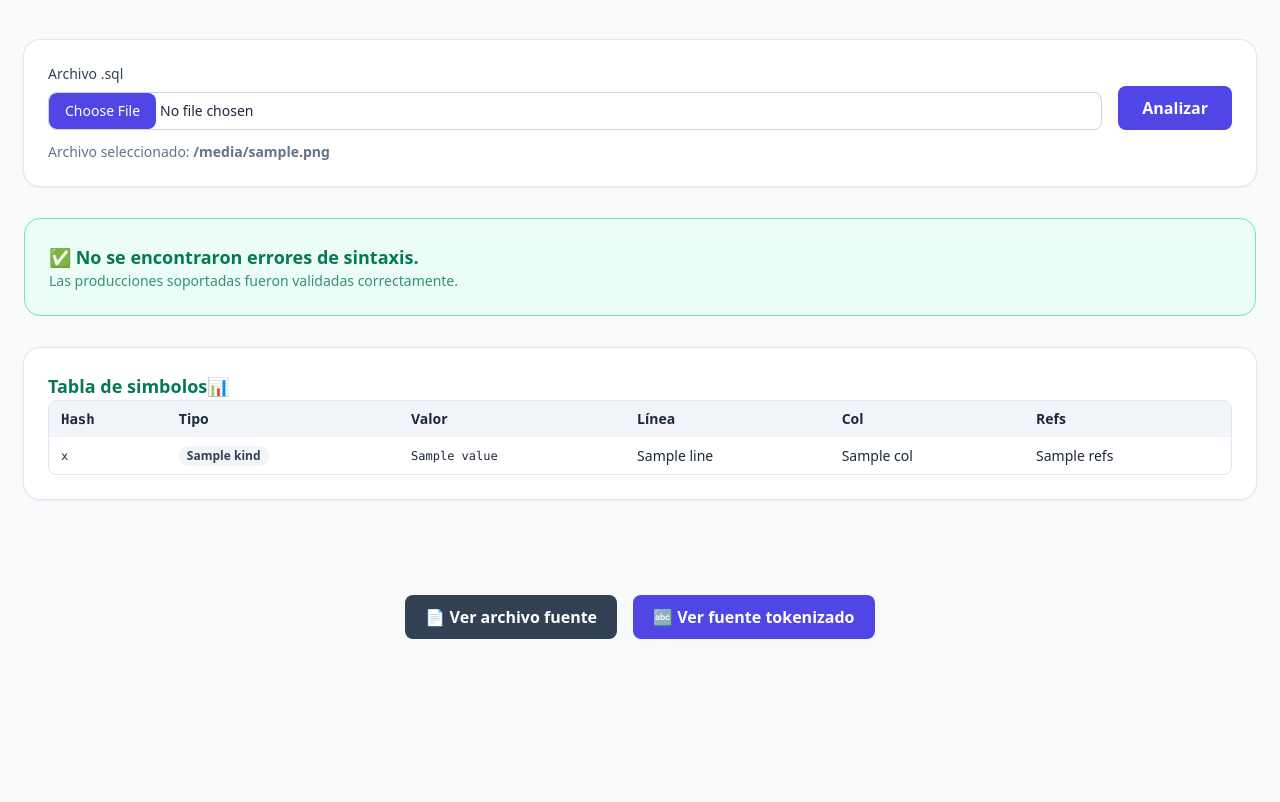
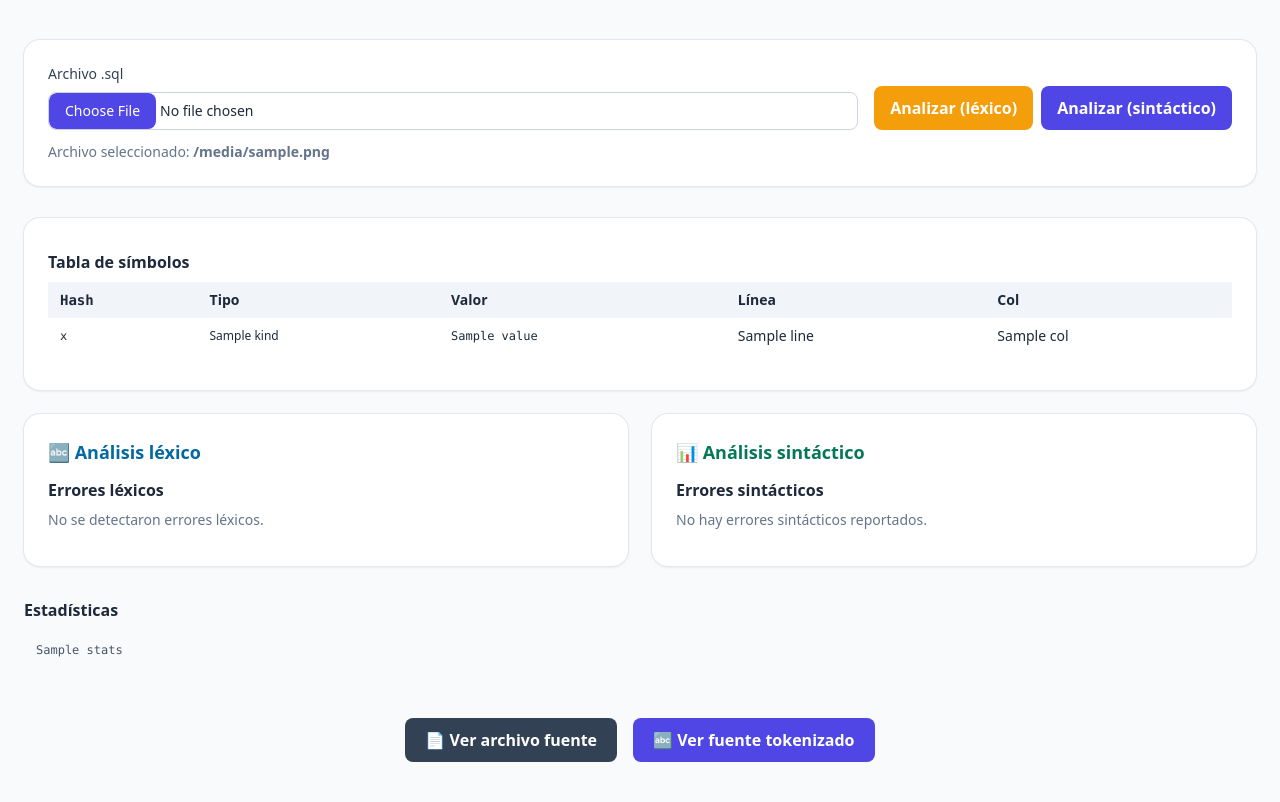
Before and after one commit to CristelleMadridLopez23/automata-analizador-consultas-sql, a Django app: template analizador_sql/analizador_lexico/templates/index.html in a window 1280 px wide. Shown: the part 108-910 px from the top of the page. Before the commit the page ends 747 px from the top, so only its background shows below. Run offline with Django 5.2, Linux system fonts and the light colour scheme; the template is opened without the code that fills it: most values are stand-ins (such as "Sample title", 1, 10 or a date in 2020); some libraries are stand-ins or nearby versions.

Commit message:
Separando Lexico de Sintactico

```diff
--- a/analizador_sql/analizador_lexico/templates/index.html
+++ b/analizador_sql/analizador_lexico/templates/index.html
@@ -78,9 +78,17 @@
                         file:bg-indigo-600 file:text-white file:border-0 file:rounded-lg
                         file:px-4 file:py-2 hover:file:bg-indigo-700">
         </div>
-        <button class="bg-indigo-600 hover:bg-indigo-700 text-white rounded-lg px-6 py-2.5 font-semibold">
-          Analizar
+
+        <div class="flex gap-2">
+          <button type="submit" name="mode" value="lex"
+                  class="bg-amber-500 hover:bg-amber-600 text-white rounded-lg px-4 py-2.5 font-semibold">
+            Analizar (léxico)
           </button>
+          <button type="submit" name="mode" value="full"
+                  class="bg-indigo-600 hover:bg-indigo-700 text-white rounded-lg px-4 py-2.5 font-semibold">
+            Analizar (sintáctico)
+          </button>
+        </div>
       </form>
 
       {% if filename %}
@@ -90,125 +98,76 @@
       {% endif %}
     </section>
 
-    <!-- ERRORES -->
-    {% if errors and errors|length > 0 %}
-    <section class="rounded-2xl border border-rose-300 dark:border-rose-800 bg-rose-50 dark:bg-rose-900/30 p-6 mb-8">
-      <h2 class="text-lg font-semibold text-rose-700 dark:text-rose-300 mb-2">❌ Errores encontrados</h2>
-      <ul class="text-sm space-y-1">
-        {% for e in errors %}
-        <li class="font-mono">{{ e }}</li>
-        {% endfor %}
-      </ul>
-    </section>
-    {% elif filename %}
-    <section class="rounded-2xl border border-emerald-300 dark:border-emerald-800 bg-emerald-50 dark:bg-emerald-900/30 p-6 mb-8">
-      <h2 class="text-lg font-semibold text-emerald-700 dark:text-emerald-300">✅ No se encontraron errores de sintaxis.</h2>
-      <p class="text-sm text-emerald-700/80 dark:text-emerald-300/80">
-        Las producciones soportadas fueron validadas correctamente.
-      </p>
-    </section>
-    {% endif %}
-
-    <!-- TOKENS -->
-    {% comment %} {% if tokens %}
-    <section class="bg-white dark:bg-slate-800 rounded-2xl shadow ring-1 ring-slate-200 dark:ring-slate-700 p-6 mb-8">
-      <div class="flex justify-between items-center mb-4">
-        <span class="text-sm text-slate-500 dark:text-slate-400">Total: {{ tokens|length }}</span>
-      </div>
-
-      <!-- Grid: Tokens (izquierda) + Symbols (derecha) -->
-      <div class="grid gap-6 sm:grid-cols-1 lg:grid-cols-[1fr_360px]">
-        <!-- TOKENS TABLE -->
-        <div class="border border-slate-200 dark:border-slate-700 rounded-lg overflow-hidden">
-          <div class="max-h-80 overflow-y-auto">
+    <section>
+      <div class="bg-white dark:bg-slate-800 rounded-2xl shadow ring-1 ring-slate-200 dark:ring-slate-700 p-6">
+        <h3 class="font-semibold mt-2 mb-2">Tabla de símbolos</h3>
+          <div class="max-h-48 overflow-y-auto mb-3">
             <table class="min-w-full text-sm">
               <thead class="bg-slate-100 dark:bg-slate-900 sticky top-0">
                 <tr class="text-left">
-                  <th class="px-4 py-2">#</th>
-                  <th class="px-4 py-2">Tipo</th>
-                  <th class="px-4 py-2">Valor</th>
-                  <th class="px-4 py-2">Línea</th>
-                  <th class="px-4 py-2">Col</th>
-                </tr>
-              </thead>
-              <tbody class="divide-y divide-slate-200 dark:divide-slate-700">
-              {% for t in tokens %}
-              <tr class="hover:bg-slate-50/70 dark:hover:bg-slate-900/50">
-                <td class="px-4 py-2">{{ forloop.counter }}</td>
-                <td class="px-4 py-2">
-                  {% with t.type as kind %}
-                    <span class="inline-flex items-center rounded-full px-2 py-0.5 text-xs font-semibold
-                      {% if kind == 'RESWORD' %} bg-indigo-100 text-indigo-700 dark:bg-indigo-900/40 dark:text-indigo-300
-                      {% elif kind == 'IDENT' %} bg-amber-100 text-amber-800 dark:bg-amber-900/40 dark:text-amber-300
-                      {% elif kind == 'NUMBER' %} bg-emerald-100 text-emerald-800 dark:bg-emerald-900/40 dark:text-emerald-300
-                      {% elif kind == 'STRING' %} bg-fuchsia-100 text-fuchsia-800 dark:bg-fuchsia-900/40 dark:text-fuchsia-300
-                      {% elif kind == 'OP' %} bg-sky-100 text-sky-800 dark:bg-sky-900/40 dark:text-sky-300
-                      {% elif kind == 'SYMBOL' %} bg-slate-200 text-slate-800 dark:bg-slate-800 dark:text-slate-200
-                      {% else %} bg-slate-100 text-slate-700 dark:bg-slate-800/50 dark:text-slate-300 {% endif %}">
-                      {{ t.type }}
-                    </span>
-                  {% endwith %}
-                </td>
-                <td class="px-4 py-2"><code class="font-mono text-[13px]">{{ t.value }}</code></td>
-                <td class="px-4 py-2">{{ t.line }}</td>
-                <td class="px-4 py-2">{{ t.col }}</td>
-              </tr>
-              {% endfor %}
-              </tbody>
-            </table>
-          </div>
-        </div> {% endcomment %}
-
-        <!-- SYMBOLS TABLE (muestra sólo si hay symtab) -->
-        <section class="bg-white dark:bg-slate-800 rounded-2xl shadow ring-1 ring-slate-200 dark:ring-slate-700 p-6 mb-8">
-          <h2 class="text-lg font-semibold text-emerald-700 dark:text-emerald-300">Tabla de simbolos📊</h2>
-        {% if symtab %}
-        <div class="border border-slate-200 dark:border-slate-700 rounded-lg overflow-hidden">
-          <div class="max-h-80 overflow-y-auto">
-            <table class="min-w-full text-sm">
-              <thead class="bg-slate-100 dark:bg-slate-900 sticky top-0">
-                <tr class="text-left">
-                    <th class="px-3 py-2 font-mono">Hash</th>
-                    <th class="px-3 py-2">Tipo</th>
-                    <th class="px-3 py-2">Valor</th>
-                    <th class="px-3 py-2">Línea</th>
-                    <th class="px-3 py-2">Col</th>
-                    <th class="px-3 py-2">Refs</th>
+                  <th class="px-3 py-2 font-mono">Hash</th><th class="px-3 py-2">Tipo</th><th class="px-3 py-2">Valor</th><th class="px-3 py-2">Línea</th><th class="px-3 py-2">Col</th>
                 </tr>
               </thead>
               <tbody class="divide-y divide-slate-200 dark:divide-slate-700 text-sm">
                 {% for e in symtab %}
                 <tr class="hover:bg-slate-50 dark:hover:bg-slate-900/50">
                   <td class="px-3 py-2 font-mono text-xs">{{ e.hash }}</td>
-                    <td class="px-3 py-2">
-                    {% with e.kind as kind %}
-                      <span class="inline-flex items-center rounded-full px-2 py-0.5 text-xs font-semibold
-                        {% if kind == 'RESWORD' %} bg-indigo-100 text-indigo-700 dark:bg-indigo-900/40 dark:text-indigo-300
-                        {% elif kind == 'IDENT' or kind == 'COLUMN' %} bg-amber-100 text-amber-800 dark:bg-amber-900/40 dark:text-amber-300
-                        {% elif kind == 'TABLE' %} bg-orange-100 text-orange-800 dark:bg-orange-900/40 dark:text-orange-300
-                        {% elif kind == 'LITERAL' %} bg-fuchsia-100 text-fuchsia-800 dark:bg-fuchsia-900/40 dark:text-fuchsia-300
-                        {% elif kind == 'OP' %} bg-sky-100 text-sky-800 dark:bg-sky-900/40 dark:text-sky-300
-                        {% elif kind == 'TYPE' %} bg-teal-100 text-teal-800 dark:bg-teal-900/40 dark:text-teal-300
-                        {% elif kind == 'TYPEARG' %} bg-emerald-100 text-emerald-800 dark:bg-emerald-900/40 dark:text-emerald-300
-                        {% elif kind == 'EOF' %} bg-slate-200 text-slate-800 dark:bg-slate-800 dark:text-slate-200
-                        {% else %} bg-slate-100 text-slate-700 dark:bg-slate-800/50 dark:text-slate-300 {% endif %}">
-                        {{ e.kind }}
-                      </span>
-                    {% endwith %}
-                  </td>
+                  <td class="px-3 py-2 text-xs">{{ e.kind }}</td>
                   <td class="px-3 py-2 font-mono text-xs">{{ e.value }}</td>
                   <td class="px-3 py-2">{{ e.line }}</td>
                   <td class="px-3 py-2">{{ e.col }}</td>
-                    <td class="px-3 py-2">{{ e.refs }}</td>
                 </tr>
                 {% endfor %}
               </tbody>
             </table>
           </div>
         </div>
+        <br>
+      </section>
+
+
+    <!-- RESULTADOS: LÉXICO (izq) | SINTÁCTICO (der) -->
+    <section class="grid gap-6 sm:grid-cols-1 lg:grid-cols-2 mb-8">
+      <!-- LÉXICO -->
+      <div class="bg-white dark:bg-slate-800 rounded-2xl shadow ring-1 ring-slate-200 dark:ring-slate-700 p-6">
+        <h2 class="text-lg font-semibold text-sky-700 dark:text-sky-300 mb-3">🔤 Análisis léxico</h2>
+
+        <h3 class="font-semibold mb-2">Errores léxicos</h3>
+        {% if lex.errors %}
+          <ul class="text-sm space-y-1 mb-3">
+            {% for e in lex.errors %}
+            <li class="font-mono text-rose-700 dark:text-rose-300">{{ e }}</li>
+            {% endfor %}
+          </ul>
+        {% else %}
+          <p class="text-sm text-slate-500 dark:text-slate-400 mb-3">No se detectaron errores léxicos.</p>
+        {% endif %}
+
       </div>
-        {% comment %} {% endif %} {% endcomment %}
+
+      <!-- SINTÁCTICO -->
+      <div class="bg-white dark:bg-slate-800 rounded-2xl shadow ring-1 ring-slate-200 dark:ring-slate-700 p-6">
+        <h2 class="text-lg font-semibold text-emerald-700 dark:text-emerald-300 mb-3">📊 Análisis sintáctico</h2>
+
+        <h3 class="font-semibold mb-2">Errores sintácticos</h3>
+        {% if parse.errors %}
+          <ul class="text-sm space-y-1 mb-3">
+            {% for e in parse.errors %}
+            <li class="font-mono text-rose-700 dark:text-rose-300">{{ e }}</li>
+            {% endfor %}
+          </ul>
+        {% else %}
+          <p class="text-sm text-slate-500 dark:text-slate-400 mb-3">No hay errores sintácticos reportados.</p>
+        {% endif %}
+
       </div>
+    </section>
+
+    <section>
+      <h3 class="font-semibold mt-2 mb-2">Estadísticas</h3>
+        <pre class="text-xs font-mono text-slate-600 dark:text-slate-300 p-3 bg-slate-50 dark:bg-slate-800 rounded">{{ parse.stats }}</pre>
+        <br>
+      </section>
 
       <div class="mt-6 flex gap-4 justify-center">
         {% if source %}
@@ -223,8 +182,6 @@
         {% endif %}
       </div>
     </section>
-    {% endif %}
-  </div>
 
   <!-- MODALES -->
   <template x-if="showSymbols">
@@ -298,11 +255,11 @@
           </div>
 
           <!-- Mostrar además los valores (opcional) -->
-          <div class="mt-4 text-xs font-mono text-slate-600 dark:text-slate-300">
+          {% comment %} <div class="mt-4 text-xs font-mono text-slate-600 dark:text-slate-300">
             {% for t in tokenized_tokens %}
             <span class="inline-block mr-2 px-2 py-1 rounded border border-slate-200 dark:border-slate-700">{{ t.value }}</span>
             {% endfor %}
-          </div>
+          </div> {% endcomment %}
         </div>
       </div>
     </div>
--- a/analizador_sql/analizador_sql/settings.py
+++ b/analizador_sql/analizador_sql/settings.py
@@ -122,3 +122,5 @@ STATIC_URL = "static/"
 # https://docs.djangoproject.com/en/5.0/ref/settings/#default-auto-field
 
 DEFAULT_AUTO_FIELD = "django.db.models.BigAutoField"
+
+SESSION_ENGINE = "django.contrib.sessions.backends.signed_cookies"
```
Also changed, not shown: analizador_sql/analizador_lexico/errors.py (+19 -0 lines), analizador_sql/analizador_lexico/lexer.py (+53 -23 lines), analizador_sql/analizador_lexico/symbols.py (+25 -12 lines), analizador_sql/analizador_lexico/views.py (+118 -35 lines), 2 other files. Lines whose indentation alone changed are shown as unchanged.
